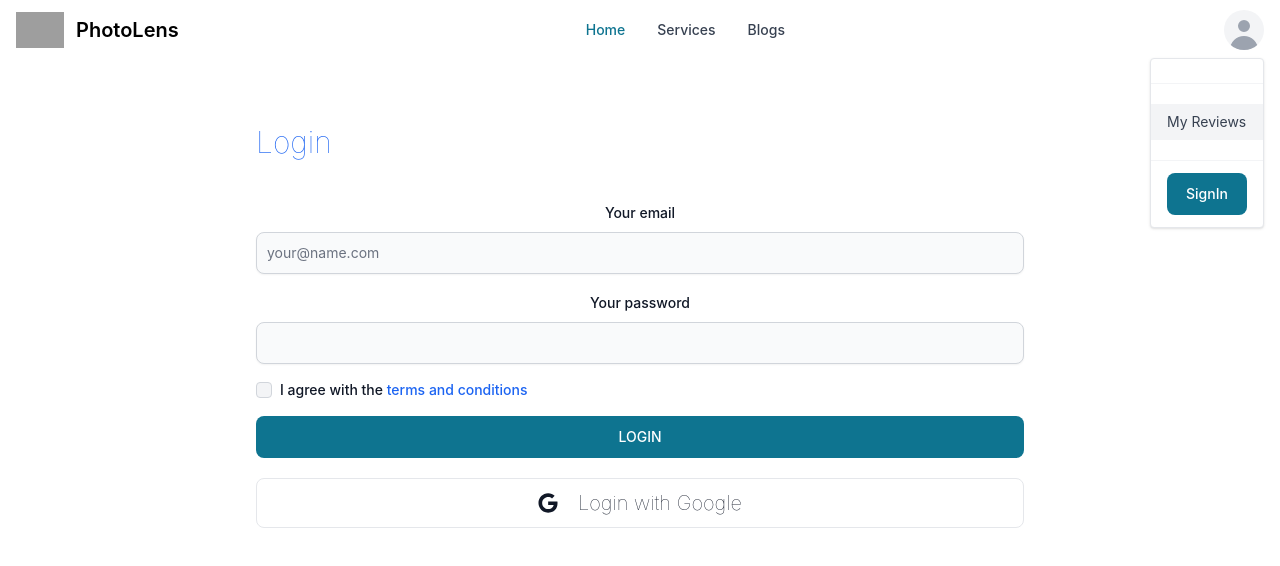
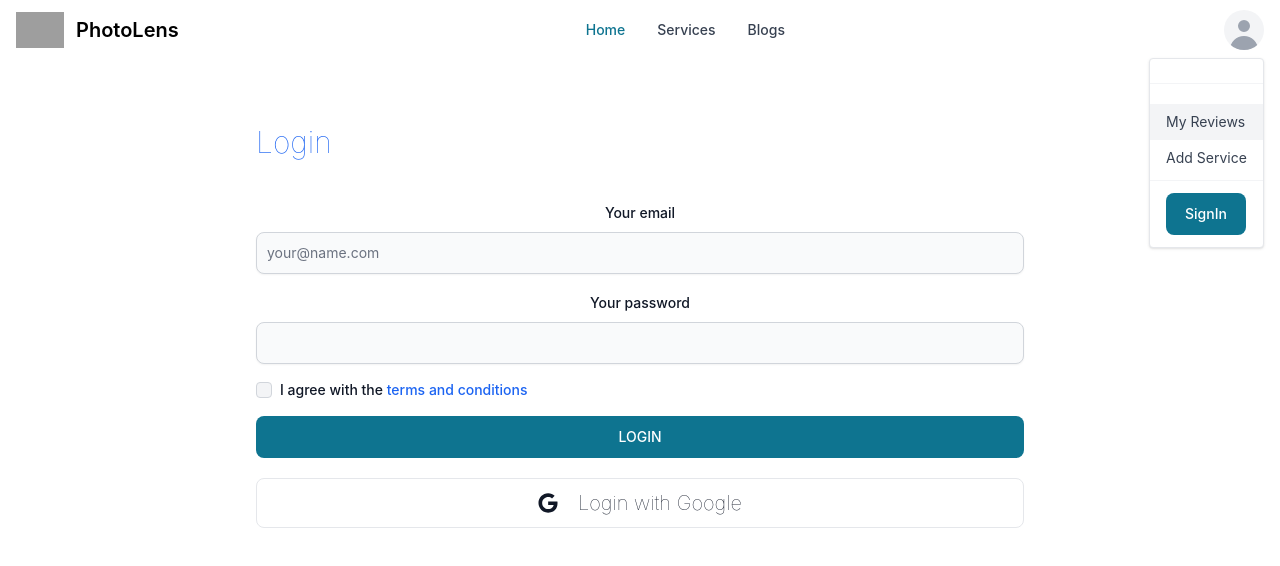
Before and after one commit to ShaahFardin/assignment_11_client, a React (Create React App) app: page /login in a window 1280 px wide. Both pictures are taken after a click on the button 1243 px from the left and 30 px from the top of the page. Shown: the top 566 px of the page. Built offline with nearby package versions, Linux system fonts and the light colour scheme; no server answers; grey boxes are pictures that could not be loaded.

Commit message:
private route implemented for myReviews and addService section

```diff
--- a/src/Routes/Routes.js
+++ b/src/Routes/Routes.js
@@ -46,7 +46,7 @@ const router = createBrowserRouter([
             },
             {
                 path:'/myReviews',
-                element: <MyReview></MyReview>
+                element: <PrivateRoutes><MyReview></MyReview></PrivateRoutes>
             },
             {
                 path:'/review/update/:id',
--- a/src/components/Home/Form/Login.js
+++ b/src/components/Home/Form/Login.js
@@ -43,6 +43,7 @@ const Login = () => {
             const user = result.user;
             console.log(user);
             setLoading(false)
+            navigate(from, { replace: true });
         })
         .catch(error=>console.log(error.message))
     }
--- a/src/components/Home/Header/Header.js
+++ b/src/components/Home/Header/Header.js
@@ -55,7 +55,8 @@ const Header = () => {
                     </Dropdown.Item>
 
                     <Dropdown.Item>
-                        {user?.email? <Link>Add Service</Link>:<></>}
+                    <Link to='/addService'>Add Service</Link>
+                    {/* {user?.email? <Link to='/addService'>Add Service</Link> : <></>} */}
                     </Dropdown.Item>
                     <Dropdown.Divider />
                     <Dropdown.Item>
@@ -81,7 +82,7 @@ const Header = () => {
                     <Link to='/blogs'>Blogs</Link>
                 </Navbar.Link>
                 <Navbar.Link >
-                    {user?.email? <Link to='/addService'>Add Service</Link> : <></>}
+
                 </Navbar.Link>
 
                 {/* <Navbar.Link>
```
